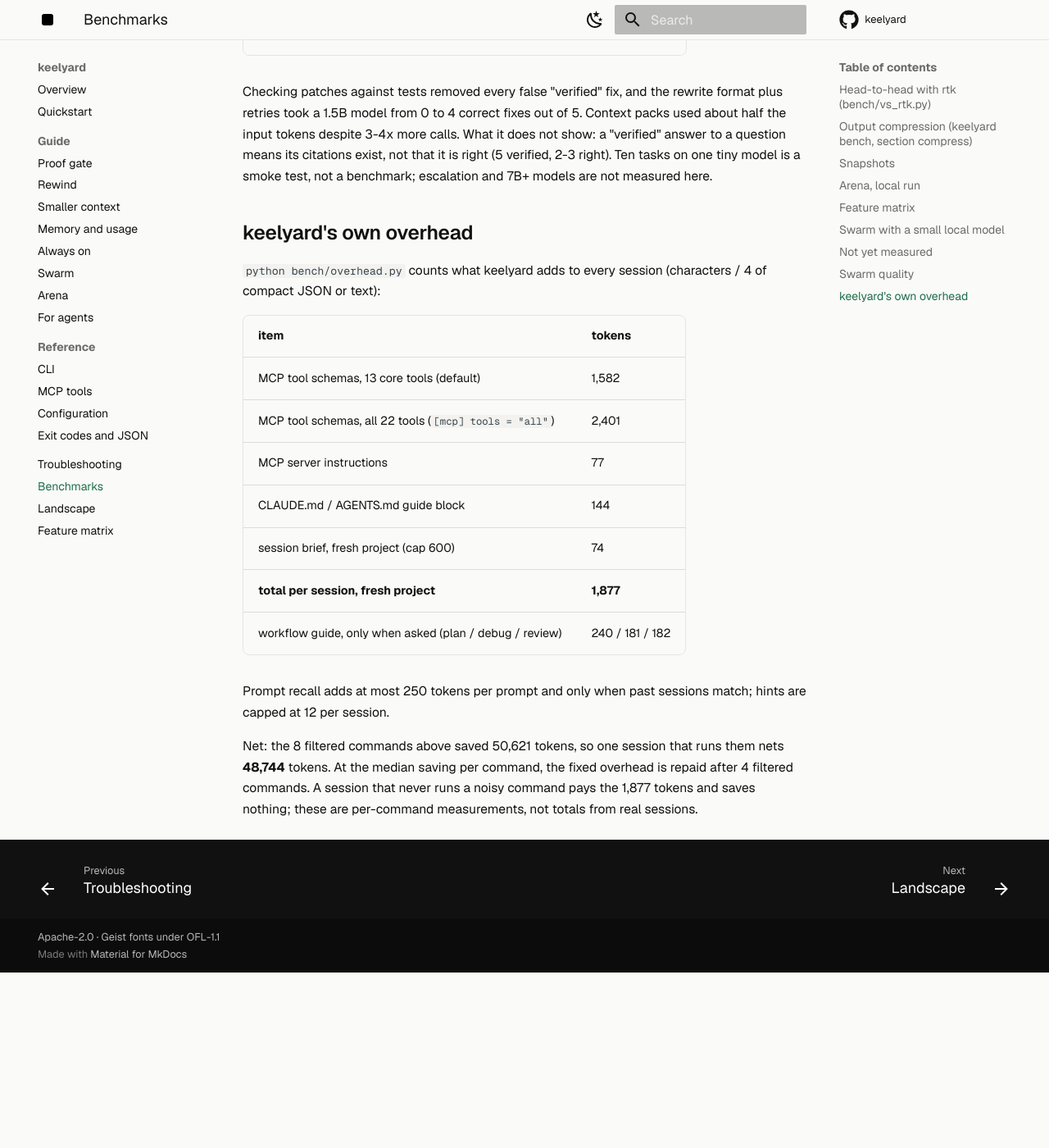
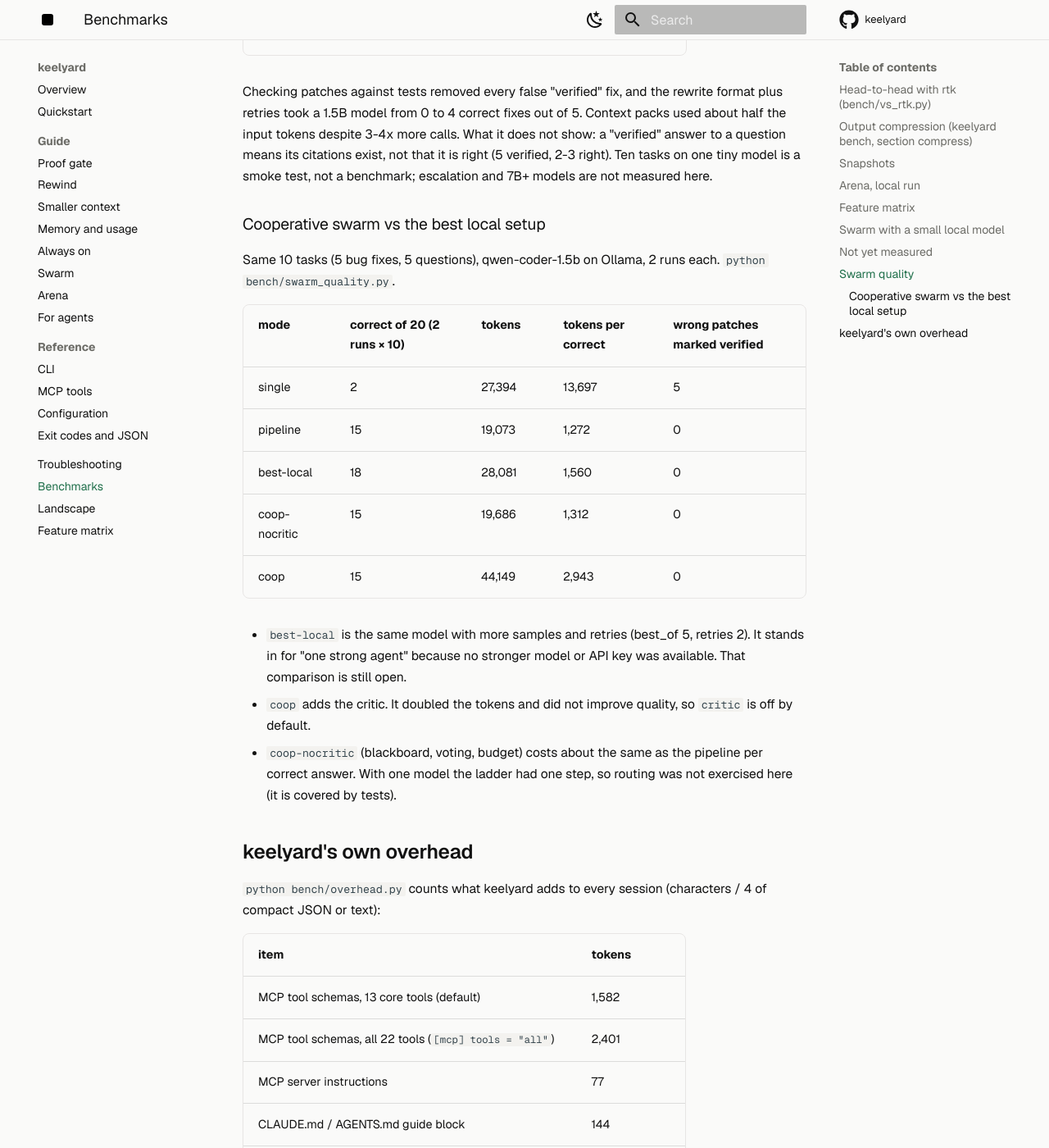
Before and after one commit to Enard52/keelyard, an MkDocs documentation site: the page built from docs/BENCHMARKS.md, in a window 1280 px wide and 1400 px high, scrolled down 4204 px. Shown: the whole window at 82% size. Built offline with MkDocs 1.6.1 and Material for MkDocs 9.7.7, drawn with Linux system fonts in a browser that asks for light colours; comment, search, counter and statistics services are not loaded; before the commit the page ends 5390 px from its top, so only the background shows below that.

Commit message:
Swarm: measured cooperative modes; critic off by default (2x tokens, no quality gain on 1.5B)

```diff
--- a/docs/BENCHMARKS.md
+++ b/docs/BENCHMARKS.md
@@ -115,6 +115,24 @@
 7B+ models are not measured here.
 
 
+### Cooperative swarm vs the best local setup
+
+Same 10 tasks (5 bug fixes, 5 questions), qwen-coder-1.5b on Ollama, 2 runs each. `python bench/swarm_quality.py`.
+
+| mode | correct of 20 (2 runs × 10) | tokens | tokens per correct | wrong patches marked verified |
+|---|---|---|---|---|
+| single | 2 | 27,394 | 13,697 | 5 |
+| pipeline | 15 | 19,073 | 1,272 | 0 |
+| best-local | 18 | 28,081 | 1,560 | 0 |
+| coop-nocritic | 15 | 19,686 | 1,312 | 0 |
+| coop | 15 | 44,149 | 2,943 | 0 |
+
+- `best-local` is the same model with more samples and retries (best_of 5, retries 2). It stands in for "one
+  strong agent" because no stronger model or API key was available. That comparison is still open.
+- `coop` adds the critic. It doubled the tokens and did not improve quality, so `critic` is off by default.
+- `coop-nocritic` (blackboard, voting, budget) costs about the same as the pipeline per correct answer.
+  With one model the ladder had one step, so routing was not exercised here (it is covered by tests).
+
 ## keelyard's own overhead
 
 `python bench/overhead.py` counts what keelyard adds to every session (characters / 4 of compact JSON or text):
```
Also changed, not shown: CHANGELOG.md (+1 -1 lines), docs/config.md (+1 -1 lines), docs/guide/swarm.md (+5 -2 lines), 3 other files.
